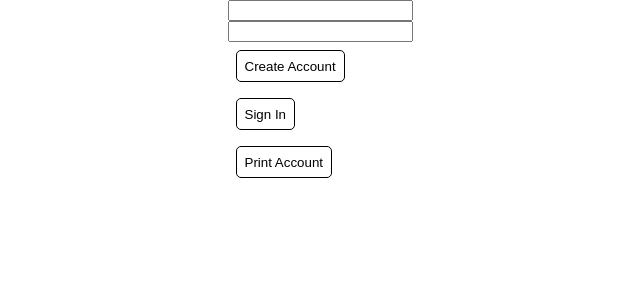
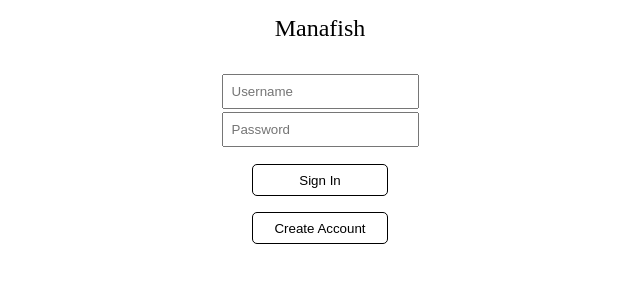
Before and after one commit to tommach591/manafish, a React (Create React App) app: page /login in a window 1280 px wide. Shown: the top 300 px of the page, without its empty margins (320-960 px from the left). Built offline with nearby package versions, Linux system fonts and the light colour scheme; no server answers.

Commit message:
minor bug fix

```diff
--- a/src/components/Fishing/Fishing.jsx
+++ b/src/components/Fishing/Fishing.jsx
@@ -99,13 +99,7 @@ function Fishing() {
 
   return (
     <div className="Fishing">
-      <button
-        onClick={() => {
-          openFishionary();
-        }}
-      >
-        Fishionary
-      </button>
+      <div className="ButtonHolder">
         <button
           onClick={() => {
             leaveRoom();
@@ -114,6 +108,14 @@ function Fishing() {
         >
           Home
         </button>
+        <button
+          onClick={() => {
+            openFishionary();
+          }}
+        >
+          Fishionary
+        </button>
+      </div>
 
       <div className="LobbyInput">
         <input
--- a/src/components/Fishing/FishingGame/FishingPlayer/FishingPlayer.css
+++ b/src/components/Fishing/FishingGame/FishingPlayer/FishingPlayer.css
@@ -5,6 +5,15 @@
   border-radius: 5px;
   background: white;
   position: relative;
+}
+
+button {
+  width: 8.5rem;
+}
+
+.ButtonHolder {
+  display: flex;
+  margin: 0.5rem;
 }
 
 .PlayerContent {
--- a/src/components/Home/Home.css
+++ b/src/components/Home/Home.css
@@ -4,6 +4,10 @@
   display: flex;
   flex-direction: column;
   align-items: center;
+}
+
+button {
+  width: 10rem;
 }
 
 .Mana {
--- a/src/components/Home/Home.jsx
+++ b/src/components/Home/Home.jsx
@@ -1,7 +1,6 @@
 import "./Home.css";
 import { useMana } from "../../utils/ManaContext";
 import { useNavigate } from "react-router-dom";
-import { getAllBalance } from "../../utils/Balance";
 import { useFish } from "../../utils/FishContext";
 
 function Home() {
@@ -41,14 +40,6 @@ function Home() {
       </button>
       <button
         onClick={() => {
-          getAllBalance().then((res) => console.log(res));
-        }}
-      >
-        Print Balances
-      </button>
-
-      <button
-        onClick={() => {
           navigate("/fishing");
         }}
       >
--- a/src/components/Login/Login.css
+++ b/src/components/Login/Login.css
@@ -1,4 +1,28 @@
 .Login {
   display: flex;
   flex-direction: column;
+  align-items: center;
 }
+
+.LoginTitle {
+  font-size: 24px;
+  margin-top: 1rem;
+}
+
+.LoginInput {
+  display: flex;
+  flex-direction: column;
+  margin-top: 2rem;
+}
+
+.LoginInput > input {
+  margin: 0.1rem;
+  padding: 0.5rem;
+}
+
+.LoginButtons {
+  display: flex;
+  flex-direction: column;
+  align-items: center;
+  margin-top: 0.5rem;
+}
--- a/src/components/Login/Login.jsx
+++ b/src/components/Login/Login.jsx
@@ -1,48 +1,40 @@
-import { useState } from "react";
+import { useEffect, useState } from "react";
 import "./Login.css";
-import {
-  createAccount,
-  getAllAccount,
-  loginAccount,
-} from "../../utils/Account";
+import { createAccount, loginAccount } from "../../utils/Account";
 import { useNavigate } from "react-router-dom";
 import { useMana } from "../../utils/ManaContext";
 import { useFish } from "../../utils/FishContext";
 
 function Login() {
   const navigate = useNavigate();
-  const { handleBalanceLogin } = useMana();
+  const { userID, handleBalanceLogin } = useMana();
   const { handleFishLogin } = useFish();
 
   const [username, setUsername] = useState("");
   const [password, setPassword] = useState("");
 
+  useEffect(() => {
+    if (userID) navigate("/");
+  }, [userID, navigate]);
+
   return (
     <div className="Login">
+      <h1 className="LoginTitle">Manafish</h1>
+      <div className="LoginInput">
         <input
           type="text"
           value={username}
+          placeholder="Username"
           onChange={(event) => setUsername(event.currentTarget.value)}
         />
         <input
           type="text"
           value={password}
+          placeholder="Password"
           onChange={(event) => setPassword(event.currentTarget.value)}
         />
-      <button
-        onClick={() => {
-          if (username && password)
-            createAccount(username, password).then((res) => {
-              if (res) {
-                console.log(res);
-              } else {
-                alert("Account already exists.");
-              }
-            });
-        }}
-      >
-        Create Account
-      </button>
+      </div>
+      <div className="LoginButtons">
         <button
           onClick={() => {
             if (username && password)
@@ -51,23 +43,29 @@ function Login() {
                   handleBalanceLogin(res._id);
                   handleFishLogin(res._id);
                   navigate("/");
-              } else {
-                alert("Invalid username or password.");
-              }
+                } else alert("Invalid username or password.");
               });
+            else alert("Invalid username or password.");
           }}
         >
           Sign In
         </button>
         <button
           onClick={() => {
-          getAllAccount().then((res) => {
-            console.log(res);
+            if (username && password)
+              createAccount(username, password).then((res) => {
+                if (res) {
+                  alert("Account created. Please log in.");
+                } else {
+                  alert("Account already exists.");
+                }
               });
+            else alert("Invalid username or password.");
           }}
         >
-        Print Account
+          Create Account
         </button>
+      </div>
     </div>
   );
 }
--- a/src/utils/FishContext.js
+++ b/src/utils/FishContext.js
@@ -126,7 +126,10 @@ export function FishProvider({ children }) {
     else {
       getFish(userID).then((res) => {
         if (res) {
-          if (!localStorage.getItem(userID)?.fish) {
+          const savedData = localStorage.getItem(userID)
+            ? JSON.parse(localStorage.getItem(userID))
+            : null;
+          if (!savedData?.fish) {
             console.log("Loading server fish data...");
             setFishCaught(res.fishCaught);
 
--- a/src/utils/ManaContext.js
+++ b/src/utils/ManaContext.js
@@ -166,7 +166,10 @@ export function ManaProvider({ children }) {
     else {
       getBalance(userID).then((res) => {
         if (res) {
-          if (!localStorage.getItem(userID)?.balance) {
+          const savedData = localStorage.getItem(userID)
+            ? JSON.parse(localStorage.getItem(userID))
+            : null;
+          if (!savedData?.balance) {
             console.log("Loading server balance data...");
             setMana(res.mana);
             setStoredMana(res.storedMana);
@@ -241,11 +244,10 @@ export function ManaProvider({ children }) {
         setNextManaInterval(new Date(now.getTime()));
       } else if (timeElapsed < 0) {
         const newStoredMana =
-          storedMana + Math.abs(Math.floor(timeElapsed / (REGEN_RATE + 1000))) >
+          storedMana + Math.abs(Math.floor(timeElapsed / REGEN_RATE)) >
           maxStoredMana
             ? maxStoredMana
-            : storedMana +
-              Math.abs(Math.floor(timeElapsed / (REGEN_RATE + 1000)));
+            : storedMana + Math.abs(Math.floor(timeElapsed / REGEN_RATE));
         setStoredMana(newStoredMana);
 
         now.setTime(now.getTime() + REGEN_RATE);
```
Lines whose indentation alone changed are shown as unchanged.
